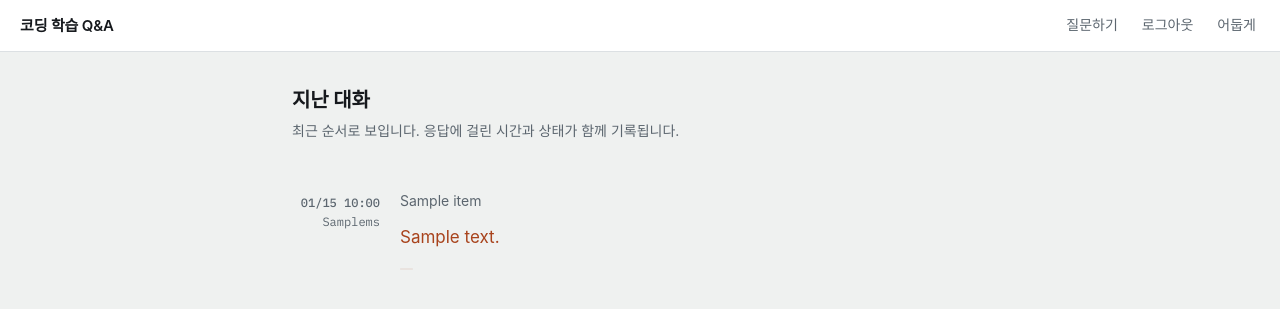
After one commit to Teamb7-1/ai-chatbot-service, a FastAPI app: template app/templates/logs.html in a window 1280 px wide. The commit adds this page. Shown: the top 309 px of the page. Run offline with FastAPI, Linux system fonts and the light colour scheme; the template is opened without the code that fills it: most values are stand-ins (such as "Sample title", 1, 10 or a date in 2020); some web fonts are replaced.

Commit message:
feat(ui): 채팅·로그 화면 템플릿 (#1)
base.html 은 A의 login·register 템플릿이 상속할 골격이다.
테마는 화면이 그려지기 전 인라인 스크립트로 정해 새로고침 시 흰 화면 번쩍임을 막는다.

```diff
--- a/app/templates/base.html
+++ b/app/templates/base.html
@@ -4,15 +4,53 @@
   <meta charset="utf-8">
   <meta name="viewport" content="width=device-width, initial-scale=1">
   <title>{% block title %}코딩 학습 Q&A 도우미{% endblock %}</title>
+  <link rel="preconnect" href="https://fonts.googleapis.com">
+  <link rel="preconnect" href="https://fonts.gstatic.com" crossorigin>
   <link rel="stylesheet" href="/static/style.css">
+  <script>
+    // 화면이 그려지기 전에 테마를 정한다. 안 하면 새로고침마다 흰 화면이 번쩍인다.
+    try {
+      var t = localStorage.getItem("theme");
+      if (t) document.documentElement.setAttribute("data-theme", t);
+    } catch (e) {}
+  </script>
 </head>
 <body>
   <header class="topbar">
-    <a class="brand" href="/">코딩 학습 Q&amp;A 도우미</a>
-    {% block nav %}{% endblock %}
+    <a class="brand" href="/chat">코딩 학습 Q&amp;A</a>
+    <nav>
+      {% block nav %}{% endblock %}
+      <button type="button" id="theme-toggle" aria-label="테마 바꾸기"></button>
+    </nav>
   </header>
+
   <main>
     {% block content %}{% endblock %}
   </main>
+
+  {% block below %}{% endblock %}
+
+  <script>
+    (function () {
+      var root = document.documentElement;
+      var btn = document.getElementById("theme-toggle");
+
+      function current() {
+        var set = root.getAttribute("data-theme");
+        if (set) return set;
+        return window.matchMedia("(prefers-color-scheme: dark)").matches ? "dark" : "light";
+      }
+      function label() {
+        btn.textContent = current() === "dark" ? "밝게" : "어둡게";
+      }
+      label();
+      btn.addEventListener("click", function () {
+        var next = current() === "dark" ? "light" : "dark";
+        root.setAttribute("data-theme", next);
+        try { localStorage.setItem("theme", next); } catch (e) {}
+        label();
+      });
+    })();
+  </script>
 </body>
 </html>
--- /dev/null
+++ b/app/templates/logs.html
@@ -0,0 +1,34 @@
+{% extends "base.html" %}
+{% block title %}지난 대화 · 코딩 학습 Q&A{% endblock %}
+
+{% block nav %}
+  <a href="/chat">질문하기</a>
+  <a href="/logout">로그아웃</a>
+{% endblock %}
+
+{% block content %}
+  <h1 class="page-title">지난 대화</h1>
+  <p class="page-note">최근 순서로 보입니다. 응답에 걸린 시간과 상태가 함께 기록됩니다.</p>
+
+  {% if not items %}
+    <p class="empty">아직 기록이 없습니다.</p>
+  {% else %}
+    <div class="log">
+      {% for it in items %}
+        <article class="entry">
+          <div class="entry-meta">
+            <b>{{ it.created_at.strftime("%m/%d %H:%M") }}</b>
+            {{ it.latency_ms }}ms
+          </div>
+          <div>
+            <p class="ask">{{ it.question }}</p>
+            <p class="answer{% if it.status == 'error' %} is-error{% endif %}">{{ it.answer }}</p>
+            {% if it.status == 'error' %}
+              <span class="badge is-error">{{ it.error_code }}</span>
+            {% endif %}
+          </div>
+        </article>
+      {% endfor %}
+    </div>
+  {% endif %}
+{% endblock %}
```
Also changed, not shown: app/templates/chat.html (added, +28 -0 lines).
